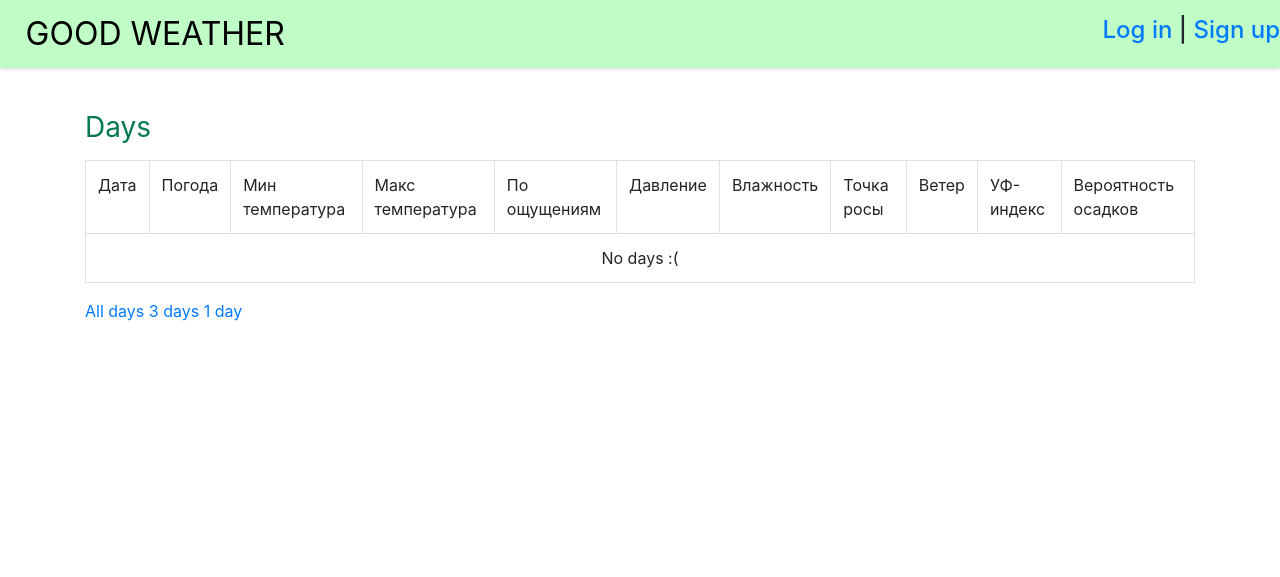
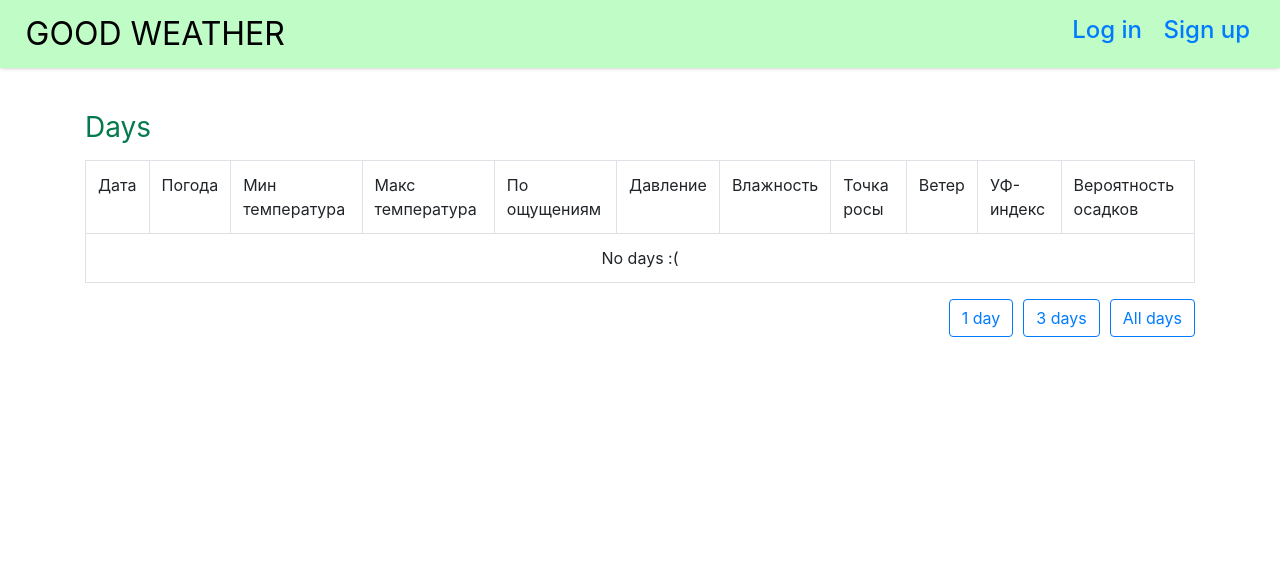
Before and after one commit to erikgab01/pcpo, a Django app: page /home/26/ in a window 1280 px wide. Shown: the top 577 px of the page. Run offline with Django 3.2, Linux system fonts and the light colour scheme; data comes from the database, SQL or seed files in the repository; some libraries are stand-ins or nearby versions.

Commit message:
Design improvements (buttons, links)

```diff
--- a/pcpo/goodweather/static/style.css
+++ b/pcpo/goodweather/static/style.css
@@ -1,5 +1,10 @@
 a, a:hover, a:active, a:visited, a:focus {
-	text-decoration:none !important;
+	text-decoration: none !important;
+}
+
+.change-days {
+  float: right;
+  margin-left: 10px;
 }
 
 html, body {
@@ -8,34 +13,27 @@
 
 .wrapper {
   display: flex;
-	flex-direction: column;
+  flex-direction: column;
   justify-content: space-between;
-	min-height: 100%;
+  min-height: 100%;
 }
 
 .page {
+  display: flex;
   flex: 1 0 auto;
 }
 
- .footer {
-  flex: 0 0 auto;
+.header, .footer {
   display: flex;
-  justify-content: space-around;
-  padding: 5px 10px;
-}
-
-/*
-.body {
-  background-color: rgba(213, 255, 241, 0.822);
-}
-*/
-
-.header, .footer {
-	display: flex;
 	justify-content: space-between;
   align-items: center;
 	background-color: rgb(191, 252, 198);
 	box-shadow: 0px 0px 1px 0px rgb(61 66 81 / 20%), 0px 1px 4px -1px rgb(61 66 81 / 30%);
+}
+
+.footer {
+ flex: 0 0 auto;
+ padding: 5px 10px;
 }
 
 .logo {
@@ -49,14 +47,8 @@
 	padding-bottom: 10px;
 }
 
-.page {
-  display: flex;
-	/*min-height: 100vh;*/
-}
-
 .container {
 	margin-top: 2% !important;
-	margin-left: auto !important;
 	margin-bottom: 2% !important;
 }
 
@@ -107,3 +99,16 @@
   border: 1px solid #04aa6d;
   border-radius: 5px;
 }
+
+.auth {
+  margin-right: 30px;
+}
+
+.log-in-link {
+  margin-right: 15px;
+}
+
+.authorised {
+  display: flex;
+  justify-content: space-between;
+}
--- a/pcpo/goodweather/templates/goodweather/7_day.html
+++ b/pcpo/goodweather/templates/goodweather/7_day.html
@@ -40,8 +40,8 @@
 
   </table>
 
-  <a href="{% url 'home' day=7 %}">All days</a>
-  <a href="{% url 'home' day=3 %}">3 days</a>
-  <a href="{% url 'home' day=1 %}">1 day</a>
+  <a class="btn btn-outline-primary change-days" href="{% url 'home' day=7 %}">All days</a>
+  <a class="btn btn-outline-primary change-days" href="{% url 'home' day=3 %}">3 days</a>
+  <a class="btn btn-outline-primary change-days" href="{% url 'home' day=1 %}">1 day</a>
 
 {% endblock %}
--- a/pcpo/goodweather/templates/goodweather/history.html
+++ b/pcpo/goodweather/templates/goodweather/history.html
@@ -41,4 +41,6 @@
 
   </table>
 
+  <a class="btn btn-outline-primary" href="{% url 'home' day=7 %}">Return to homepage</a>
+
 {% endblock content %}
--- a/pcpo/goodweather/templates/layout/basic.html
+++ b/pcpo/goodweather/templates/layout/basic.html
@@ -26,12 +26,14 @@
         <!-- User block -->
         <div class="auth">
           {% if user.is_authenticated %}
-            <h4><span>Hello, {{ user.username }}! | </span><a href="{% url 'account_logout' %}">Log out</a></h4>
-            <h4><a href="{% url 'history' %}">Browse history</a></h4>
+            <h4><span>Hello, {{ user.username }}! </span></h4>
+            <div class="authorised">
+              <h4><a href="{% url 'history' %}">Browse history</a></h4>
+              <h4><a href="{% url 'account_logout' %}">Log out</a></h4>
+            </div>
           {% else %}
-            <h4>
-              <a href="{% url 'account_login' %}">Log in</a> | <a href="{% url 'account_signup' %}">Sign up</a>
-            </h4>
+            <h4><a class="log-in-link" href="{% url 'account_login' %}">Log in</a>
+              <a class="sign-up-link" href="{% url 'account_signup' %}">Sign up</a></h4>
           {% endif %}
         </div>
       </header>
```
